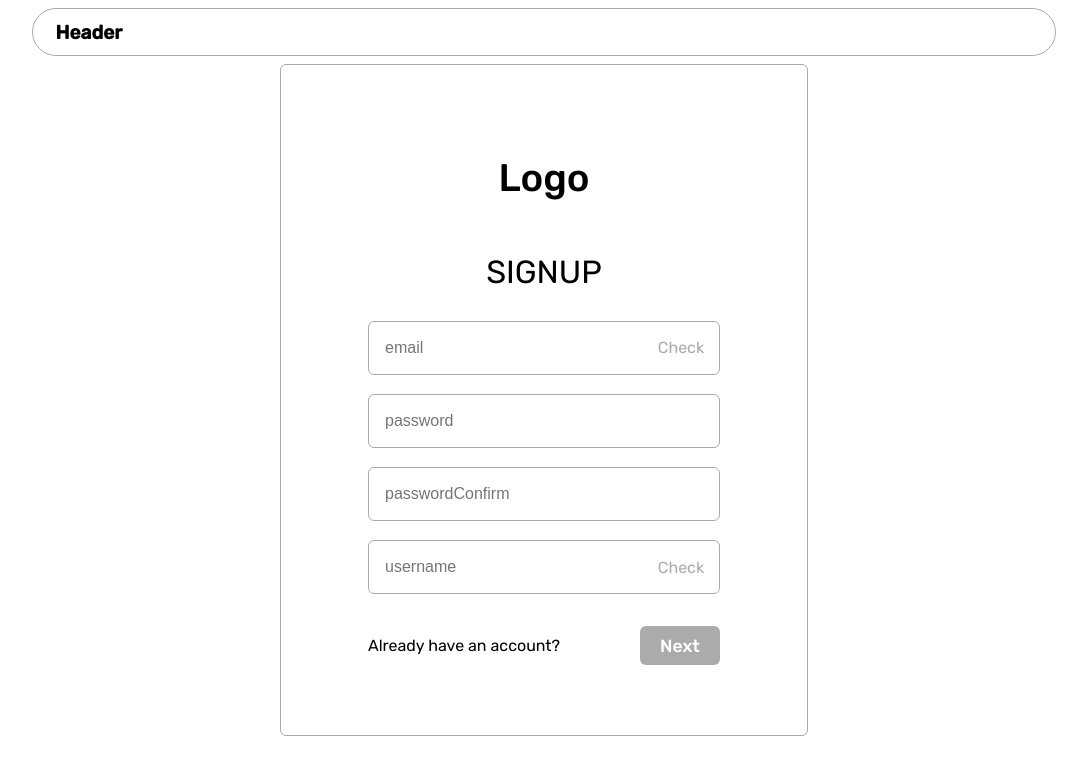
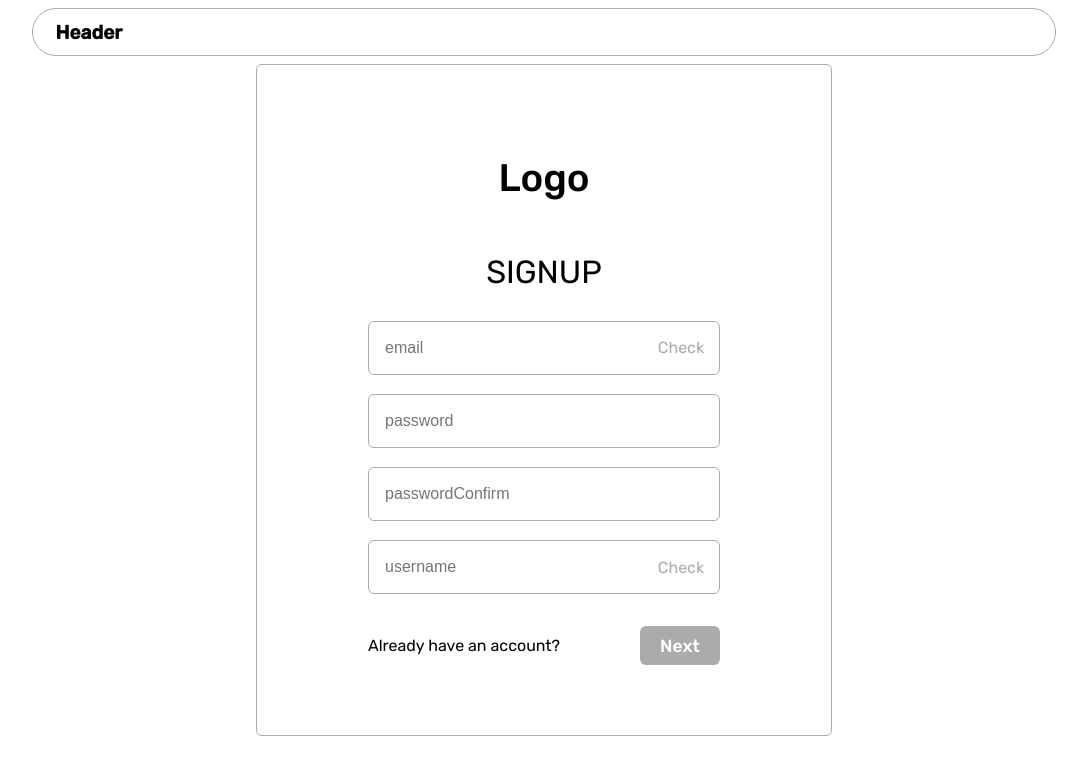
Before and after one commit to minjidev/react-ts-diet-frontend, a React (Vite) app: page /signup in a window 1280 px wide. Shown: the top 774 px of the page, without its empty margins (96-1183 px from the left). Built offline with nearby package versions, Linux system fonts and the light colour scheme; a web font is replaced by a local one.

Commit message:
Style: Modify container and button style

```diff
--- a/src/styles/GlobalStyle.ts
+++ b/src/styles/GlobalStyle.ts
@@ -106,6 +106,11 @@ const GlobalStyle = createGlobalStyle`
     font-weight: 500;
     color: #fff;
     font-family: Rubik;
+    cursor: pointer;
+
+    &:focus {
+      outline: 0;
+    }
   }
 
   .sr-only {
--- a/src/styles/styled/Common.ts
+++ b/src/styles/styled/Common.ts
@@ -1,8 +1,8 @@
 import { styled, css } from 'styled-components';
 
 export const AuthContainer = styled.div`
-  width: 60%;
-  max-width: 33rem;
+  width: 80%;
+  max-width: 36rem;
   border: 1px solid var(--border);
   border-radius: 6px;
   display: flex;
```
